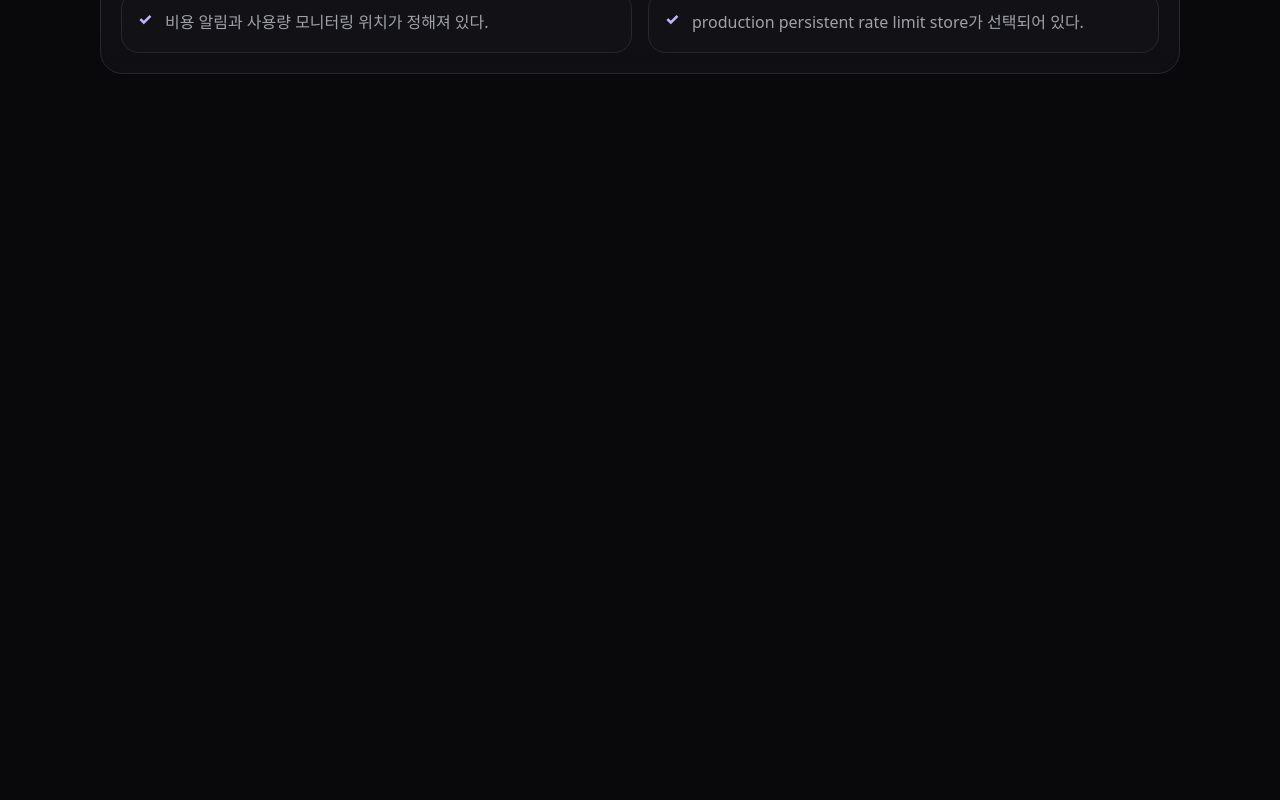
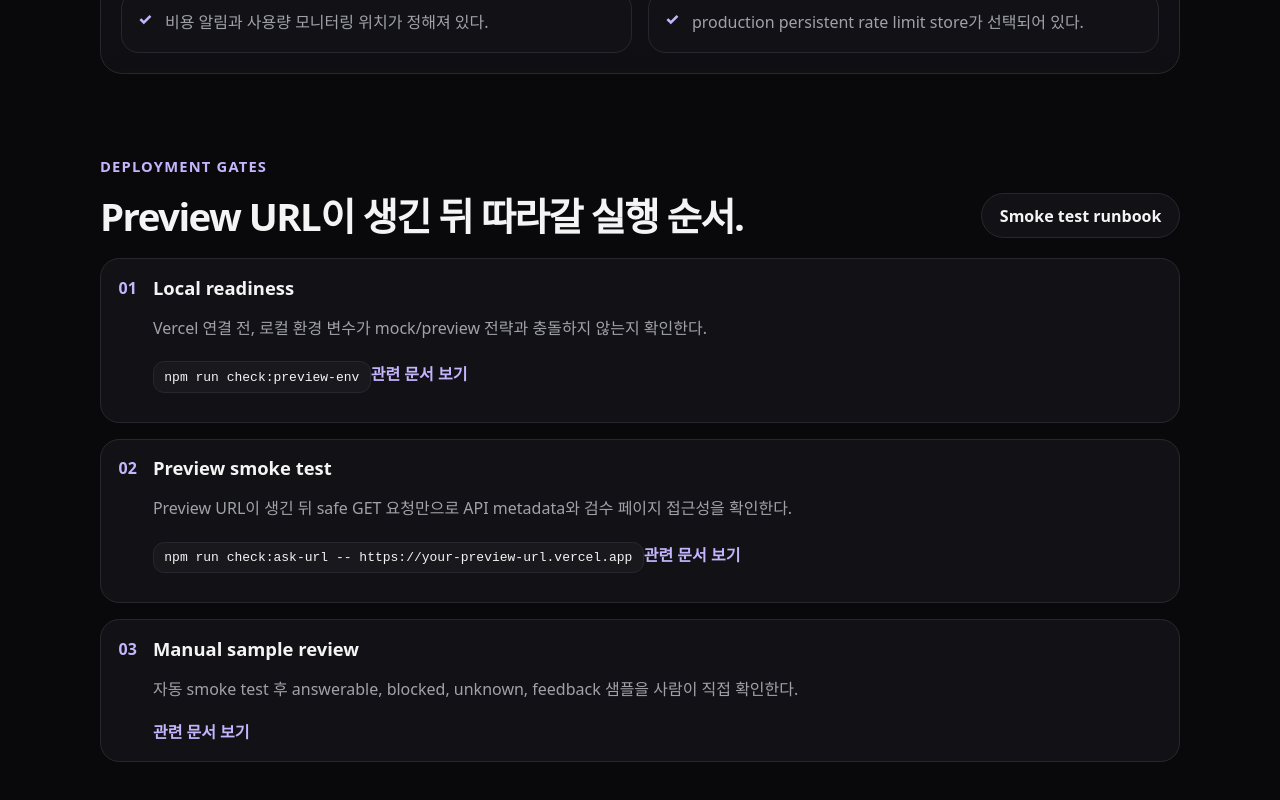
Before and after one commit to mnj190/AI-Product-Studio, a Next.js app: page /ask/eval in a window 1280 px wide. Shown: the part 3959-4759 px from the top of the page. Before the commit the page ends 4113 px from the top, so only its background shows below. Built offline with nearby package versions, Linux system fonts and the light colour scheme.

Commit message:
Show deployment gates on ask eval

```diff
--- a/app/ask/eval/page.tsx
+++ b/app/ask/eval/page.tsx
@@ -3,6 +3,7 @@ import {
   askCostGates,
   askEvalSamples,
   askQualityRubric,
+  deploymentGates,
   realModeReadinessChecklist,
 } from "@/lib/ask-evaluation";
 
@@ -119,6 +120,35 @@ export default function AskEvalPage() {
           </div>
         </div>
       </section>
+
+      <section className="section">
+        <div className="section-header">
+          <div>
+            <p className="eyebrow">Deployment Gates</p>
+            <h2>Preview URL이 생긴 뒤 따라갈 실행 순서.</h2>
+          </div>
+          <Link className="button" href="/wiki/vercel-preview-smoke-test-runbook">
+            Smoke test runbook
+          </Link>
+        </div>
+        <div className="deployment-gates">
+          {deploymentGates.map((gate, index) => (
+            <article className="deployment-gate" key={gate.title}>
+              <span>{String(index + 1).padStart(2, "0")}</span>
+              <div>
+                <h3>{gate.title}</h3>
+                <p>{gate.body}</p>
+                {gate.command ? <code>{gate.command}</code> : null}
+                {gate.href ? (
+                  <Link className="text-link" href={gate.href}>
+                    관련 문서 보기
+                  </Link>
+                ) : null}
+              </div>
+            </article>
+          ))}
+        </div>
+      </section>
     </main>
   );
 }
--- a/app/globals.css
+++ b/app/globals.css
@@ -372,6 +372,41 @@ p {
 .eval-card li {
   color: var(--muted);
   line-height: 1.7;
+}
+
+.deployment-gates {
+  display: grid;
+  gap: 1rem;
+}
+
+.deployment-gate {
+  display: grid;
+  grid-template-columns: auto 1fr;
+  gap: 1rem;
+  border: 1px solid var(--line);
+  border-radius: 1.2rem;
+  background: var(--panel);
+  padding: 1.1rem;
+}
+
+.deployment-gate > span {
+  color: #c4b5fd;
+  font-weight: 800;
+}
+
+.deployment-gate code {
+  display: inline-block;
+  margin: 0.2rem 0 0.7rem;
+  border: 1px solid var(--line);
+  border-radius: 0.7rem;
+  background: var(--panel-soft);
+  padding: 0.45rem 0.65rem;
+  color: var(--text);
+}
+
+.text-link {
+  color: #c4b5fd;
+  font-weight: 800;
 }
 
 .timeline-grid,
--- a/lib/ask-evaluation.ts
+++ b/lib/ask-evaluation.ts
@@ -7,6 +7,13 @@ export type AskEvalSample = {
   shouldCallProvider: boolean;
   expectedSources: string[];
   passCriteria: string[];
+};
+
+export type DeploymentGate = {
+  title: string;
+  body: string;
+  command?: string;
+  href?: string;
 };
 
 export const askQualityRubric = [
@@ -138,3 +145,23 @@ export const realModeReadinessChecklist = [
   "비용 알림과 사용량 모니터링 위치가 정해져 있다.",
   "production persistent rate limit store가 선택되어 있다.",
 ];
+
+export const deploymentGates: DeploymentGate[] = [
+  {
+    title: "Local readiness",
+    body: "Vercel 연결 전, 로컬 환경 변수가 mock/preview 전략과 충돌하지 않는지 확인한다.",
+    command: "npm run check:preview-env",
+    href: "/wiki/vercel-preview-readiness-checklist",
+  },
+  {
+    title: "Preview smoke test",
+    body: "Preview URL이 생긴 뒤 safe GET 요청만으로 API metadata와 검수 페이지 접근성을 확인한다.",
+    command: "npm run check:ask-url -- https://your-preview-url.vercel.app",
+    href: "/wiki/vercel-preview-smoke-test-runbook",
+  },
+  {
+    title: "Manual sample review",
+    body: "자동 smoke test 후 answerable, blocked, unknown, feedback 샘플을 사람이 직접 확인한다.",
+    href: "/wiki/ask-real-mode-evaluation",
+  },
+];
```
Also changed, not shown: content/logs/2026-06-26-ask-eval-deployment-gates.md (added, +62 -0 lines), content/wiki/log.md (+15 -0 lines), knowledge/NEXT_ACTIONS.md (+1 -0 lines).
